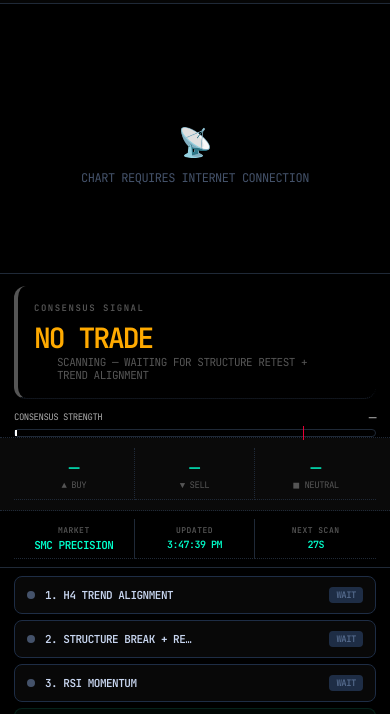
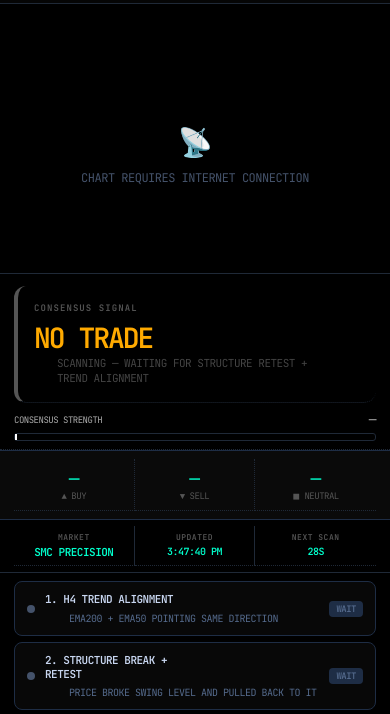
Before and after one commit to SEBRAHEIM/trading-salem, a website built with Vite: page index.html in a window 390 px wide. Shown: the part 108-822 px from the top of the page. Built offline with nearby package versions, Linux system fonts and the light colour scheme; a script that the page names is missing; files whose address does not match are found by name.

Commit message:
fix: mobile polish — toolbar, subtitle, gauge, filter text
- TradingView: hide_top_toolbar + hide_side_toolbar on mobile (< 768px)
  Saves ~40px vertical space on chart
- Signal subtitle: max 2 lines, clean overflow hidden
- Gauge: hide threshold red marker + legend on mobile (confusing on NO TRADE)
- Filter items: allow text to wrap naturally instead of cutting off with '...'
- Filter reason text: 1-line clamp for clean look
- Chart height: 240px (was 260px) — compensated by hidden toolbar
- Vote row: border top/bottom for clean section separation
- Market row: tighter padding

```diff
--- a/src/components/chart.js
+++ b/src/components/chart.js
@@ -61,7 +61,8 @@ export async function initChart(container, pair = 'XAU/USD', interval = '15min')
       locale:            'en',
       toolbar_bg:        '#0c0e15',
       enable_publishing: false,
-      hide_top_toolbar:  false,
+      hide_top_toolbar:  window.innerWidth < 768,  // hide on mobile to save space
+      hide_side_toolbar: window.innerWidth < 768,
       hide_legend:       false,
       save_image:        false,
       container_id:      id,
--- a/src/style.css
+++ b/src/style.css
@@ -699,3 +699,47 @@ select option { background: var(--bg-card); }
   color: #8898b8; padding: 4px 10px; font-size: 14px; cursor: pointer; transition: all 0.2s;
 }
 .perf-refresh-btn:hover { border-color: #22d3a5; color: #22d3a5; }
+
+/* ─── Mobile refinements (post-screenshot fixes) ─────────────────────────── */
+@media (max-width: 768px) {
+
+  /* Signal subtitle — limit to 2 lines, no ugly wrapping */
+  .signal-hero-sub {
+    display: -webkit-box;
+    -webkit-line-clamp: 2;
+    -webkit-box-orient: vertical;
+    overflow: hidden;
+    line-height: 1.4;
+    font-size: 11px;
+    opacity: 0.8;
+  }
+
+  /* Hide gauge threshold red line on mobile — confusing on NO TRADE */
+  .gauge-threshold { display: none !important; }
+  .gauge-legend    { display: none !important; }
+
+  /* Filter item text — allow 2 lines instead of cutting off */
+  .strat-name   { white-space: normal !important; font-size: 11px; line-height: 1.3; }
+  .strat-reason { white-space: normal !important; font-size: 10px; line-height: 1.3;
+                  display: -webkit-box; -webkit-line-clamp: 1; -webkit-box-orient: vertical; overflow: hidden; }
+
+  /* Tighten chart height on mobile — toolbar hidden so less space needed */
+  .chart-wrap, #chart-container { height: 240px !important; }
+
+  /* Signal label */
+  .signal-hero-label { letter-spacing: 0.12em; }
+
+  /* Gauge bar — thinner and cleaner */
+  .gauge-section { padding: 8px 14px; }
+  .gauge-header  { margin-bottom: 5px; }
+  .gauge-track   { border-radius: 3px; }
+
+  /* Vote row — tighten spacing */
+  .vote-row { padding: 8px 14px; border-top: 1px solid #1e2d45; border-bottom: 1px solid #1e2d45; }
+
+  /* Market status row — smaller font */
+  .market-row { padding: 6px 14px; }
+
+  /* Perf header — single row */
+  .perf-header-title { flex-direction: row; align-items: center; }
+}
```
